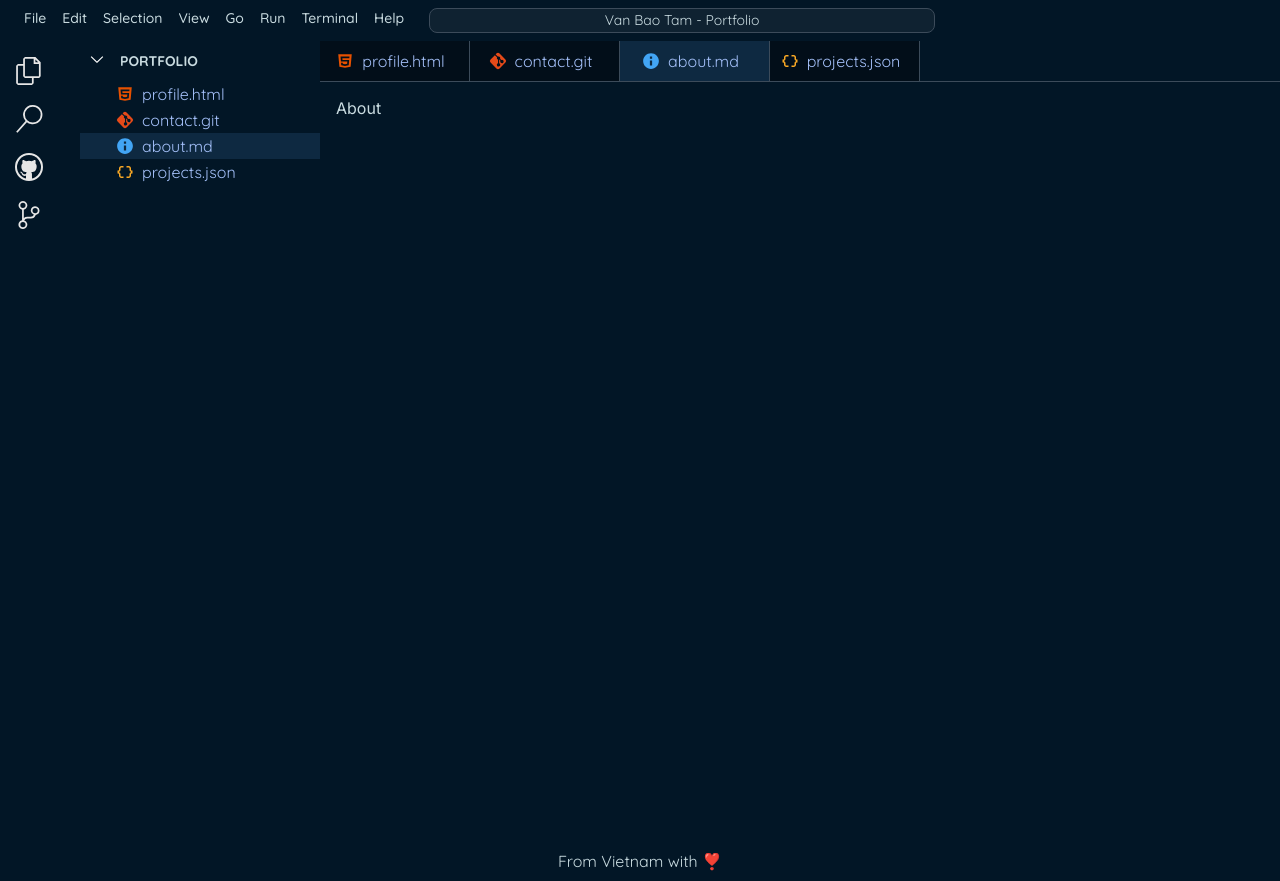
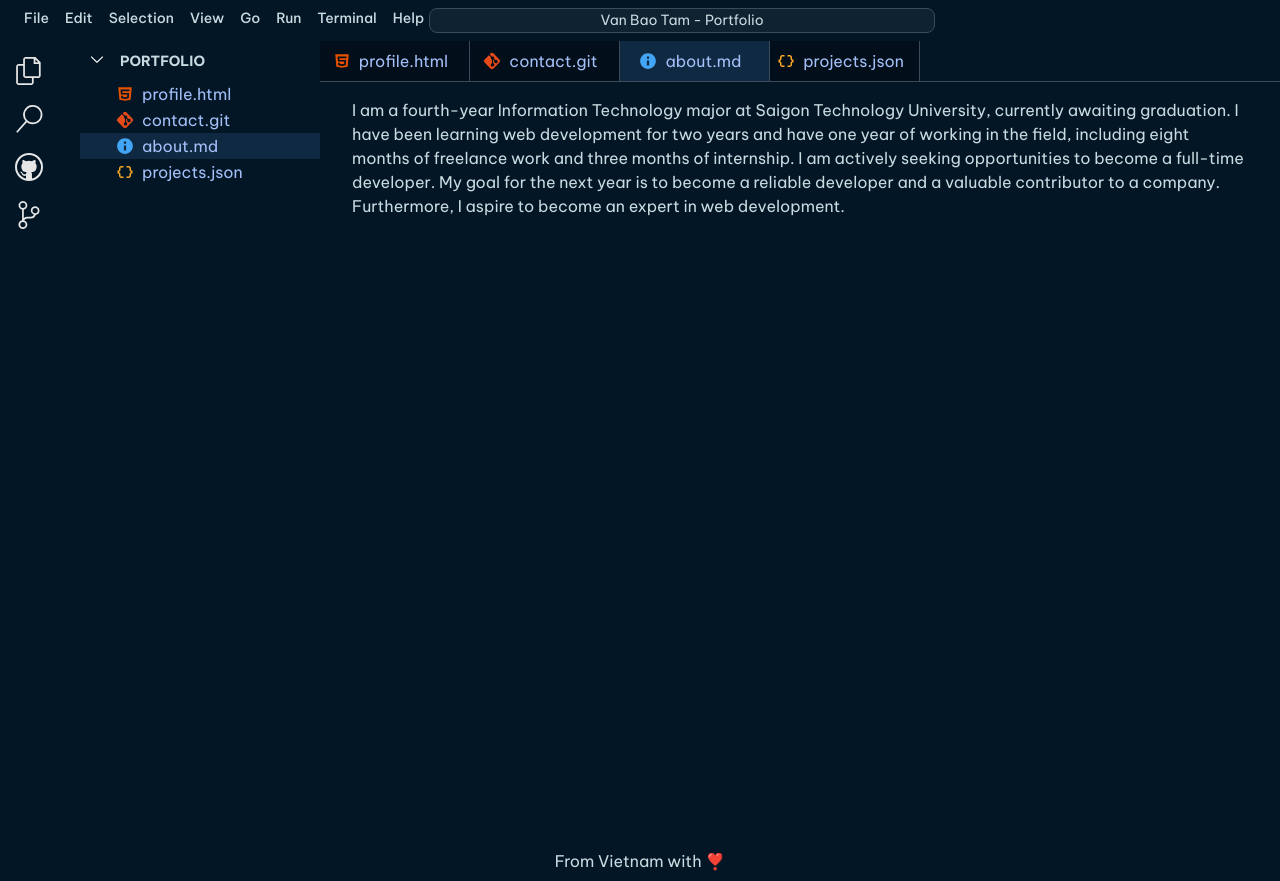
Before and after one commit to VanBaoTam/portfolio, a Next.js app: page /about in a window 1280 px wide. Built offline with nearby package versions, Linux system fonts and the light colour scheme.

Commit message:
add: about

```diff
--- a/src/app/about/page.tsx
+++ b/src/app/about/page.tsx
@@ -1,5 +1,23 @@
+import { Grid, Typography } from '@/components/mui';
+
 function About() {
-  return <div>About</div>;
+  return (
+    <Grid container>
+      <Grid size={12} px={2}>
+        <Typography>
+          I am a fourth-year Information Technology major at Saigon Technology
+          University, currently awaiting graduation. I have been learning web
+          development for two years and have one year of working in the field,
+          including eight months of freelance work and three months of
+          internship. I am actively seeking opportunities to become a full-time
+          developer. My goal for the next year is to become a reliable developer
+          and a valuable contributor to a company. Furthermore, I aspire to
+          become an expert in web development.
+        </Typography>
+        <Typography></Typography>
+      </Grid>
+    </Grid>
+  );
 }
 
 export default About;
--- a/src/theme.ts
+++ b/src/theme.ts
@@ -12,10 +12,9 @@ const quickSand = Quicksand({
   weight: ['300', '400', '500', '600', '700'],
   subsets: ['vietnamese', 'latin'],
 });
-console.log([quickSand.style.fontFamily, beVNPro.style.fontFamily].join(', '));
 const theme = createTheme({
   typography: {
-    fontFamily: [quickSand.style.fontFamily, beVNPro.style.fontFamily].join(
+    fontFamily: [beVNPro.style.fontFamily, quickSand.style.fontFamily].join(
       ', ',
     ),
     button: {
```
